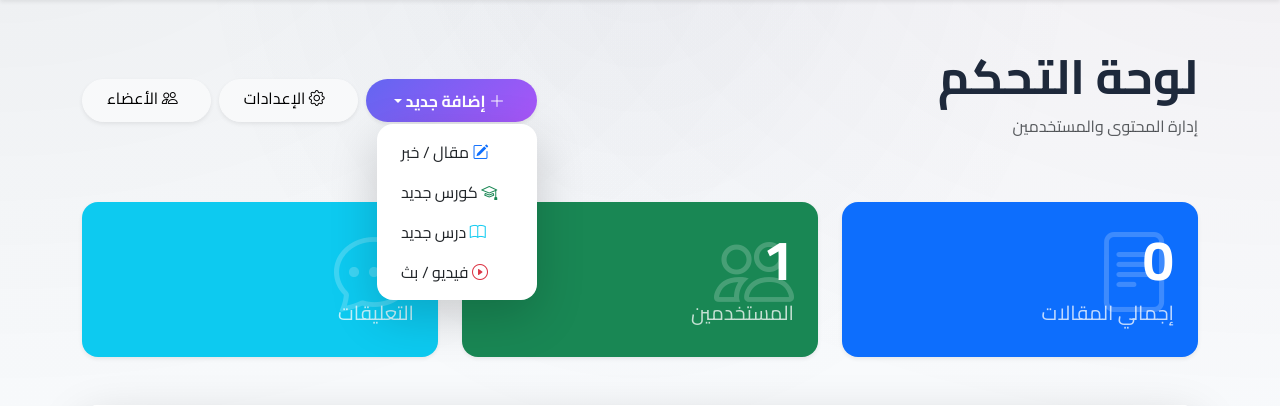
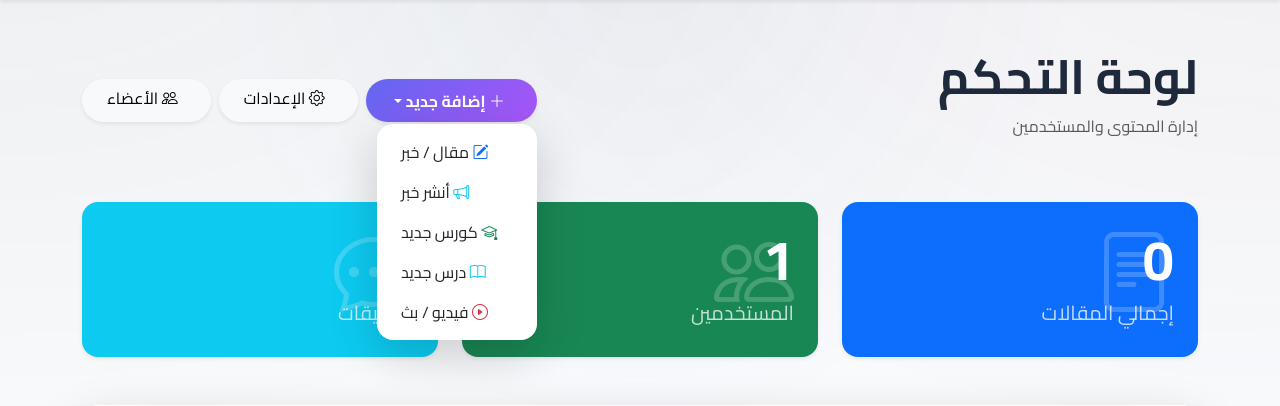
Before and after one commit to mahmoudsalemabdelrahman/SimpleProject, a Django app: page /admin-dashboard/ in a window 1280 px wide, after a click on "إضافة جديد". Shown: the part 121-527 px from the top of the page. Run offline with Django 5.2, Linux system fonts and the light colour scheme; the visitor is signed in with stand-in values (Sample User, id 1); data comes from the database, SQL or seed files in the repository; data that the repository does not hold is empty; some libraries are stand-ins or nearby versions.

Commit message:
feat(admin): add 'أنشر خبر' shortcut in admin dashboard

```diff
--- a/mysite/blog/templates/blog/admin_dashboard.html
+++ b/mysite/blog/templates/blog/admin_dashboard.html
@@ -15,6 +15,7 @@
                 </button>
                 <ul class="dropdown-menu border-0 shadow-lg rounded-4 p-2">
                     <li><a class="dropdown-item rounded-3 py-2" href="{% url 'post_create' %}"><i class="bi bi-pencil-square me-2 text-primary"></i> مقال / خبر</a></li>
+                    <li><a class="dropdown-item rounded-3 py-2" href="{% url 'post_create' %}?post_type=news"><i class="bi bi-megaphone me-2 text-info"></i> أنشر خبر</a></li>
                     <li><a class="dropdown-item rounded-3 py-2" href="{% url 'course_create' %}"><i class="bi bi-mortarboard me-2 text-success"></i> كورس جديد</a></li>
                     <li><a class="dropdown-item rounded-3 py-2" href="{% url 'lesson_create' %}"><i class="bi bi-book me-2 text-info"></i> درس جديد</a></li>
                     <li><a class="dropdown-item rounded-3 py-2" href="{% url 'video_create' %}"><i class="bi bi-play-circle me-2 text-danger"></i> فيديو / بث</a></li>
```
